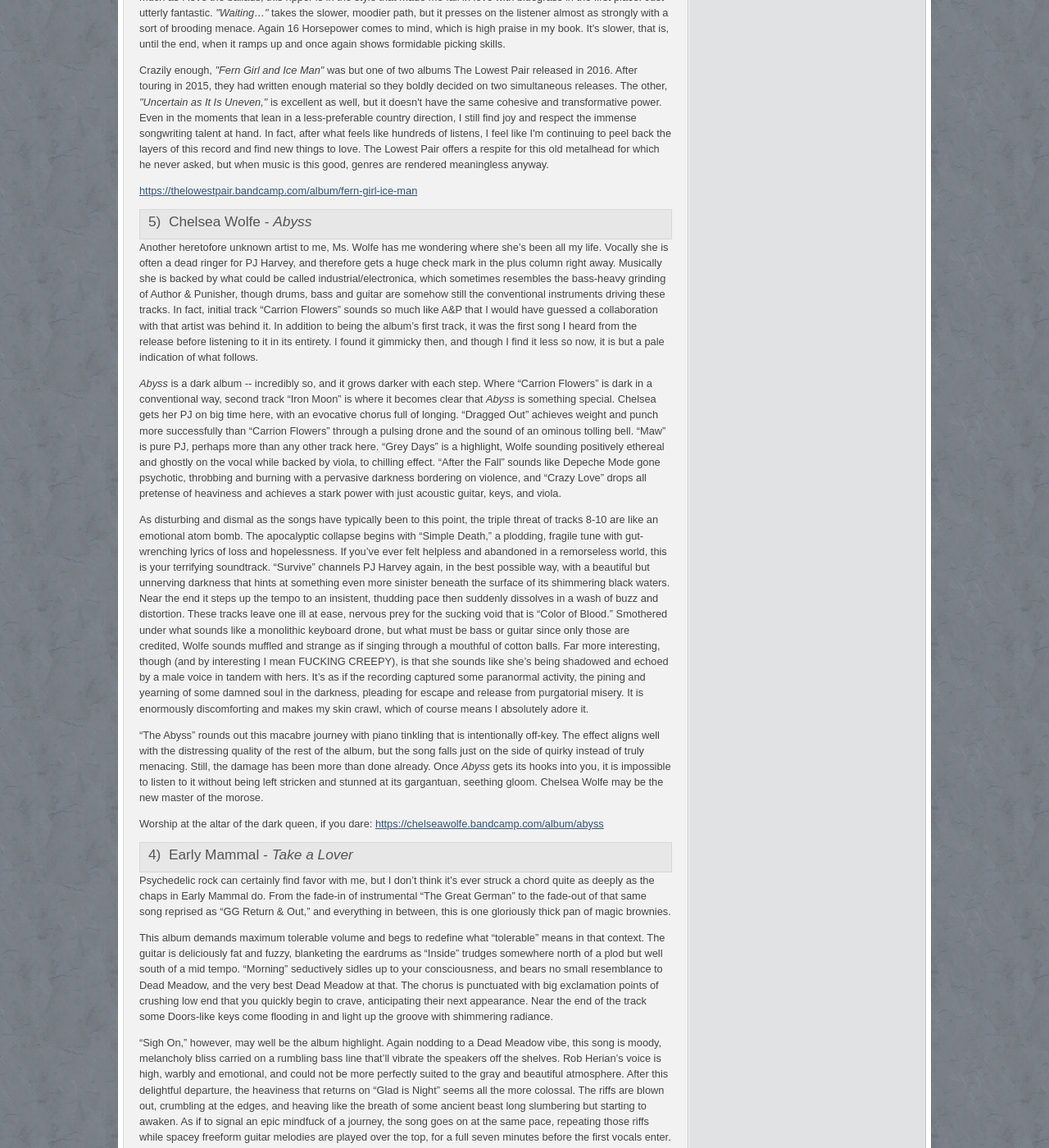
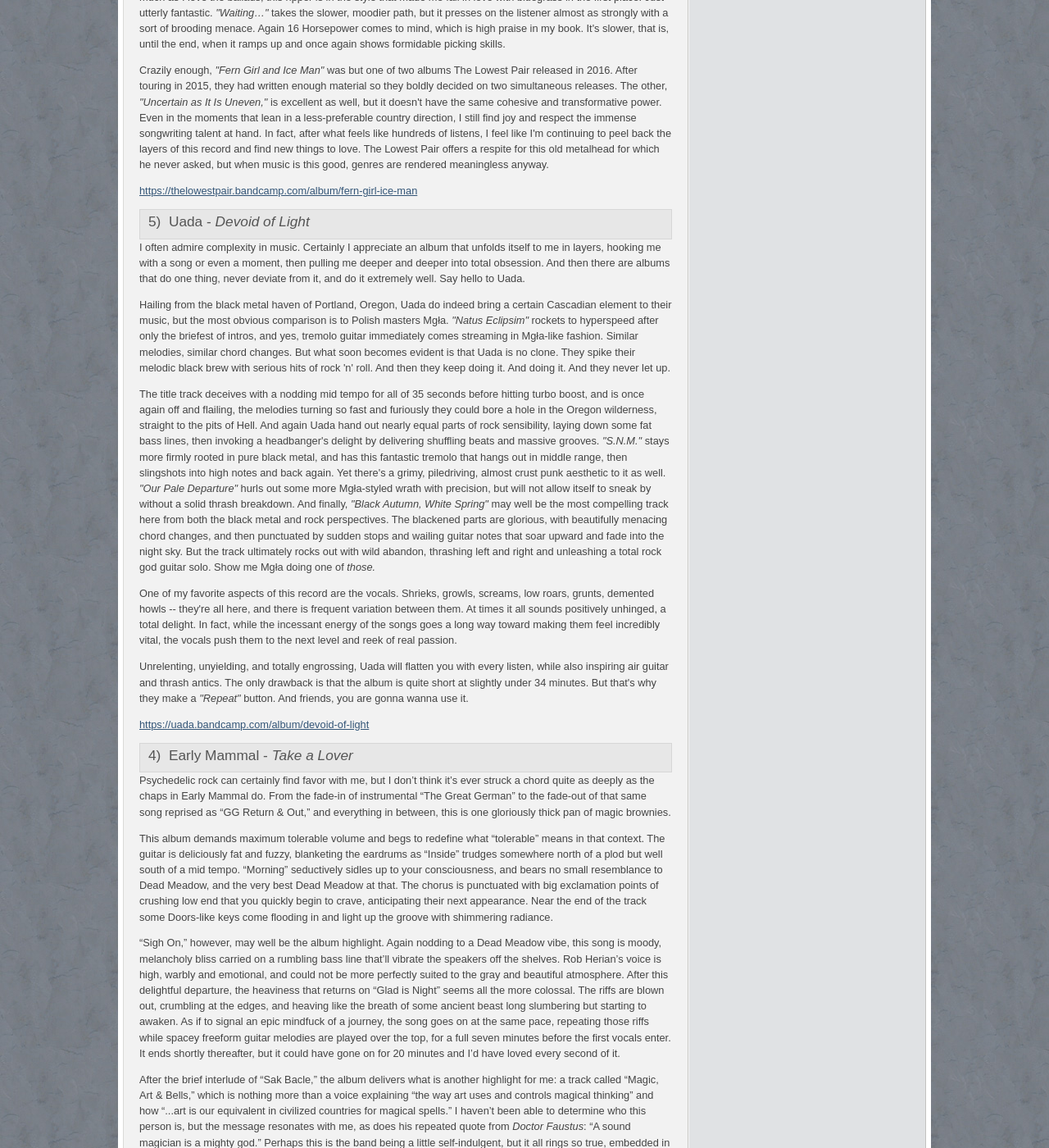
Before and after one commit to luminouscode/luminouscode.fimbulgnosis.com, a Jekyll site: the page built from valecnik/2016_reviews.html, in a window 1280 px wide and 1400 px high, scrolled down 7721 px. Shown: the whole window at 82% size. Built offline with Jekyll 4.4.1, drawn with Linux system fonts in a browser that asks for light colours.

Commit message:
Update 5th review

```diff
--- a/valecnik/2016_reviews.html
+++ b/valecnik/2016_reviews.html
@@ -268,24 +268,27 @@
     </p>
   </div>
   <div class="post_meta">
-    <h3>5)&nbsp;&nbsp;Chelsea Wolfe - <i>Abyss</i>
+    <h3>5)&nbsp;&nbsp;Uada - <i>Devoid of Light</i>
     </h3>
   </div>
   <div class="post_body">
     <p>
-    Another heretofore unknown artist to me, Ms. Wolfe has me wondering where she’s been all my life. Vocally she is often a dead ringer for PJ Harvey, and therefore gets a huge check mark in the plus column right away. Musically she is backed by what could be called industrial/electronica, which sometimes resembles the bass-heavy grinding of Author & Punisher, though drums, bass and guitar are somehow still the conventional instruments driving these tracks. In fact, initial track “Carrion Flowers” sounds so much like A&P that I would have guessed a collaboration with that artist was behind it. In addition to being the album’s first track, it was the first song I heard from the release before listening to it in its entirety. I found it gimmicky then, and though I find it less so now, it is but a pale indication of what follows.
+      I often admire complexity in music. Certainly I appreciate an album that unfolds itself to me in layers, hooking me with a song or even a moment, then pulling me deeper and deeper into total obsession. And then there are albums that do one thing, never deviate from it, and do it extremely well. Say hello to Uada.
     </p>
     <p>
-    <i>Abyss</i> is a dark album -- incredibly so, and it grows darker with each step. Where “Carrion Flowers” is dark in a conventional way, second track “Iron Moon” is where it becomes clear that <i>Abyss</i> is something special. Chelsea gets her PJ on big time here, with an evocative chorus full of longing. “Dragged Out” achieves weight and punch more successfully than “Carrion Flowers” through a pulsing drone and the sound of an ominous tolling bell. “Maw” is pure PJ, perhaps more than any other track here. “Grey Days” is a highlight, Wolfe sounding positively ethereal and ghostly on the vocal while backed by viola, to chilling effect. “After the Fall” sounds like Depeche Mode gone psychotic, throbbing and burning with a pervasive darkness bordering on violence, and “Crazy Love” drops all pretense of heaviness and achieves a stark power with just acoustic guitar, keys, and viola.
+      Hailing from the black metal haven of Portland, Oregon, Uada do indeed bring a certain Cascadian element to their music, but the most obvious comparison is to Polish masters Mgła. <i>"Natus Eclipsim"</i> rockets to hyperspeed after only the briefest of intros, and yes, tremolo guitar immediately comes streaming in Mgła-like fashion. Similar melodies, similar chord changes. But what soon becomes evident is that Uada is no clone. They spike their melodic black brew with serious hits of rock 'n' roll. And then they keep doing it. And doing it. And they never let up.
     </p>
     <p>
-    As disturbing and dismal as the songs have typically been to this point, the triple threat of tracks 8-10 are like an emotional atom bomb. The apocalyptic collapse begins with “Simple Death,” a plodding, fragile tune with gut-wrenching lyrics of loss and hopelessness. If you’ve ever felt helpless and abandoned in a remorseless world, this is your terrifying soundtrack. “Survive” channels PJ Harvey again, in the best possible way, with a beautiful but unnerving darkness that hints at something even more sinister beneath the surface of its shimmering black waters. Near the end it steps up the tempo to an insistent, thudding pace then suddenly dissolves in a wash of buzz and distortion. These tracks leave one ill at ease, nervous prey for the sucking void that is “Color of Blood.” Smothered under what sounds like a monolithic keyboard drone, but what must be bass or guitar since only those are credited, Wolfe sounds muffled and strange as if singing through a mouthful of cotton balls. Far more interesting, though (and by interesting I mean FUCKING CREEPY), is that she sounds like she’s being shadowed and echoed by a male voice in tandem with hers. It’s as if the recording captured some paranormal activity, the pining and yearning of some damned soul in the darkness, pleading for escape and release from purgatorial misery. It is enormously discomforting and makes my skin crawl, which of course means I absolutely adore it.
+      The title track deceives with a nodding mid tempo for all of 35 seconds before hitting turbo boost, and is once again off and flailing, the melodies turning so fast and furiously they could bore a hole in the Oregon wilderness, straight to the pits of Hell. And again Uada hand out nearly equal parts of rock sensibility, laying down some fat bass lines, then invoking a headbanger's delight by delivering shuffling beats and massive grooves. <i>"S.N.M."</i> stays more firmly rooted in pure black metal, and has this fantastic tremolo that hangs out in middle range, then slingshots into high notes and back again. Yet there's a grimy, piledriving, almost crust punk aesthetic to it as well. <i>"Our Pale Departure"</i> hurls out some more Mgła-styled wrath with precision, but will not allow itself to sneak by without a solid thrash breakdown. And finally, <i>"Black Autumn, White Spring"</i> may well be the most compelling track here from both the black metal and rock perspectives. The blackened parts are glorious, with beautifully menacing chord changes, and then punctuated by sudden stops and wailing guitar notes that soar upward and fade into the night sky. But the track ultimately rocks out with wild abandon, thrashing left and right and unleashing a total rock god guitar solo. Show me Mgła doing one of <i>those.</i>
     </p>
     <p>
-    “The Abyss” rounds out this macabre journey with piano tinkling that is intentionally off-key. The effect aligns well with the distressing quality of the rest of the album, but the song falls just on the side of quirky instead of truly menacing. Still, the damage has been more than done already. Once <i>Abyss</i> gets its hooks into you, it is impossible to listen to it without being left stricken and stunned at its gargantuan, seething gloom. Chelsea Wolfe may be the new master of the morose.
+      One of my favorite aspects of this record are the vocals. Shrieks, growls, screams, low roars, grunts, demented howls -- they're all here, and there is frequent variation between them. At times it all sounds positively unhinged, a total delight. In fact, while the incessant energy of the songs goes a long way toward making them feel incredibly vital, the vocals push them to the next level and reek of real passion.
     </p>
     <p>
-    Worship at the altar of the dark queen, if you dare: <a href="https://chelseawolfe.bandcamp.com/album/abyss" target="_">https://chelseawolfe.bandcamp.com/album/abyss</a>
+      Unrelenting, unyielding, and totally engrossing, Uada will flatten you with every listen, while also inspiring air guitar and thrash antics. The only drawback is that the album is quite short at slightly under 34 minutes. But that's why they make a <i>"Repeat"</i> button. And friends, you are gonna wanna use it.
+    </p>
+    <p>
+      <a href="https://uada.bandcamp.com/album/devoid-of-light" target="_">https://uada.bandcamp.com/album/devoid-of-light</a>
     </p>
   </div>
   <div class="post_meta">
```
